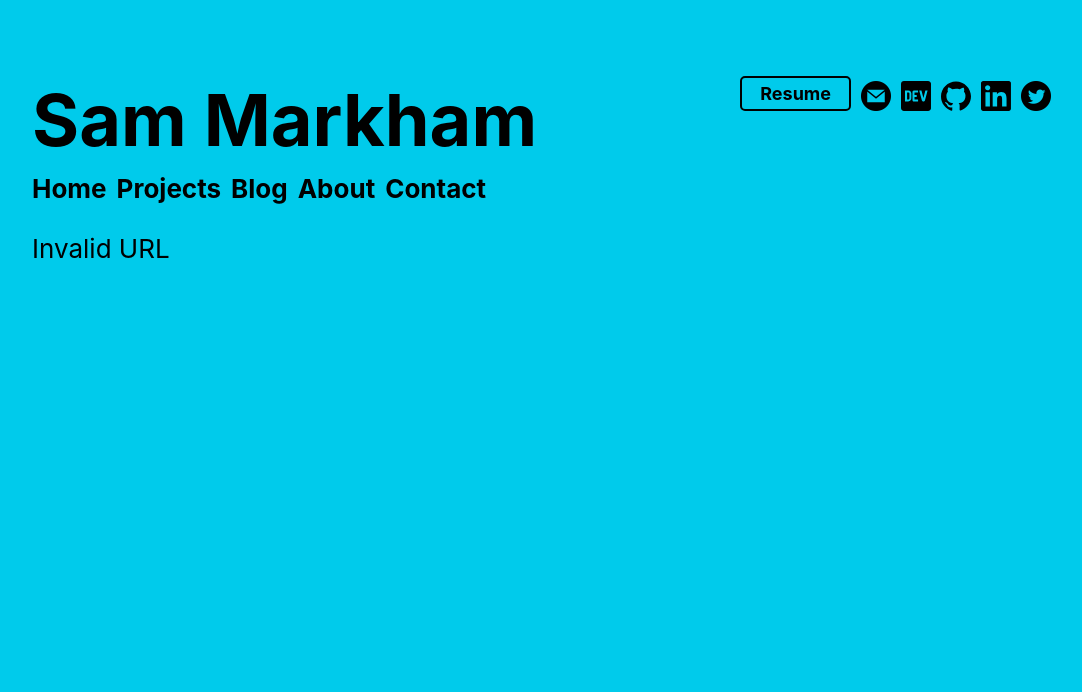
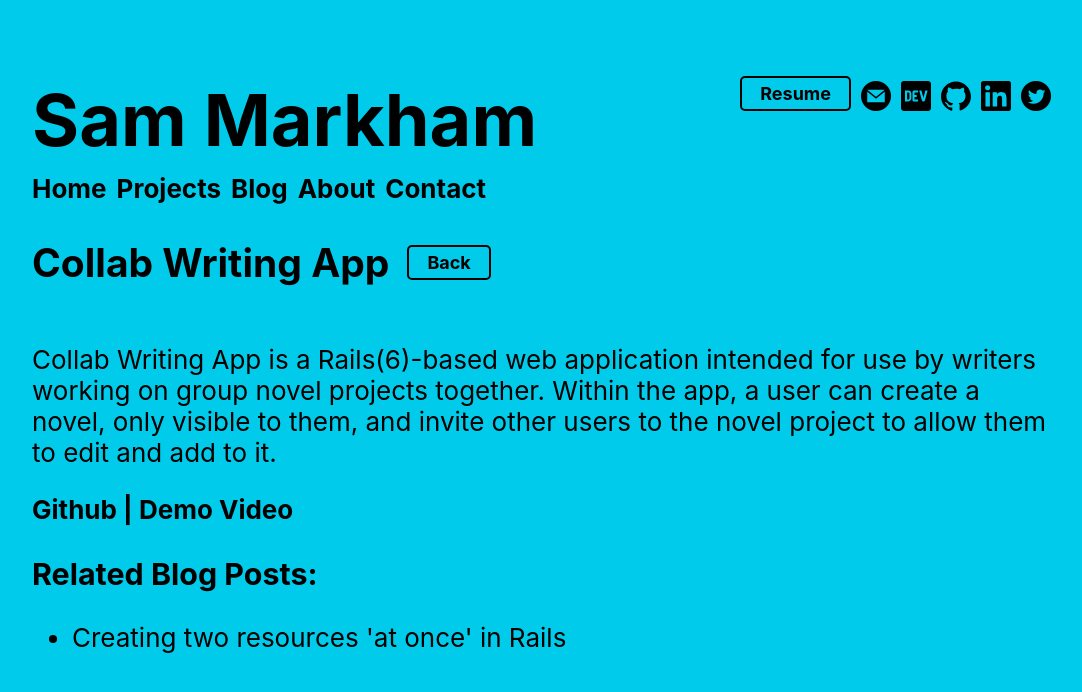
Before and after one commit to sharkham/sharkham-portfolio, a React (Create React App) app: page /projects/collab-writing-app in a window 1280 px wide. Shown: the top 692 px of the page, without its empty margins (96-1178 px from the left). Built offline with nearby package versions, Linux system fonts and the light colour scheme.

Commit message:
Add another project and add more info text to other projects

```diff
--- a/src/assets/projects.js
+++ b/src/assets/projects.js
@@ -5,7 +5,7 @@ export const projects = [
     description: "A novel tracking app",
     languages: "React, Redux, Rails (API), ReactStrap",
     github: "https://github.com/sharkham/novel-tracker-frontend",
-    moreinfo: "More info test",
+    moreinfo: "Ever wanted to run your own novel writing contest, or just keep track of your novel writing progress? Novel Tracker is a single page React app (with a Rails API as a back-end) where users can create a novel project for each year of a novel writing contest, edit it, update their wordcount (which displays in a progress bar) and earn badges for achievements. Users can also view basic information about other contest participants like novel title, summary, progress and badges.",
     image: "noveltrackerappscreenshot.png",
     livedemo: "http://novel-tracker-app.netlify.app/",
     demovideo: "https://youtu.be/e5lMdRyioSU",
@@ -38,7 +38,7 @@ export const projects = [
     description: "A Pokémon size comparison app",
     languages: "VanillaJS, Rails (API)",
     github: "https://github.com/sharkham/PokeTeamBuilder",
-    moreinfo: "More info test",
+    moreinfo: "Ever wanted an easy way to tell how big your favourite team of Pokémon is compared to you? PokéTeamBuilder is a single page JavaScript application (with a Rails API as a back-end) where users can create a trainer and select up to 6 Pokémon from generations 1-3 that will appear (mostly) sized according to their Pokédex height. Pokémon and trainers can then be dragged around on a background to create a team picture. Pokémon, trainer sprites, and positions are saved, and reloaded upon login.",
     image: "../../public/noveltrackerapp.png",
     livedemo: null,
     demovideo: "https://youtu.be/iJ1hqZwg1SM",
@@ -59,7 +59,7 @@ export const projects = [
     description: "A writing prompt generator",
     languages: "React (functional), CSS",
     github: "https://github.com/sharkham/prompt-generator",
-    moreinfo: "More info test More info testMore info testMore info testMore info testMore info testMore info testMore info testMore info testMore info testMore info testMore info testMore info test",
+    moreinfo: "Stuck on what to write? Try this simple writing prompt generator! Prompt Generator is a single page React app where users can generate writing prompts from multiple lists of words (currently a general set of random words or a set of nautical terms).",
     image: "promptgeneratorscreenshot.png",
     livedemo: "https://promptgenerator.netlify.app/",
     demovideo: null,
@@ -69,5 +69,21 @@ export const projects = [
         url: "https://dev.to/sharkham/building-a-writing-prompt-generator-with-functional-react-1k1o"
       }
     ]
+  },
+  {
+    name: "Collab Writing App",
+    url: "collab-writing-app",
+    description: "A group novel writing app",
+    languages: "Rails, Google OAuth",
+    github: "https://github.com/sharkham/CollabWritingApp",
+    moreinfo: "Collab Writing App is a Rails(6)-based web application intended for use by writers working on group novel projects together. Within the app, a user can create a novel, only visible to them, and invite other users to the novel project to allow them to edit and add to it.",
+    image: "promptgeneratorscreenshot.jpg",
+    demovideo: "https://youtu.be/PoT4jxDS6rA",
+    relatedblogposts: [
+      {
+        title: "Creating two resources 'at once' in Rails",
+        url: "https://dev.to/sharkham/creating-two-resources-at-once-in-rails-386c"
+      }
+    ]
   }
 ]
```
Also changed, not shown: 1 other file (tests, documents, lock files or other folders).
